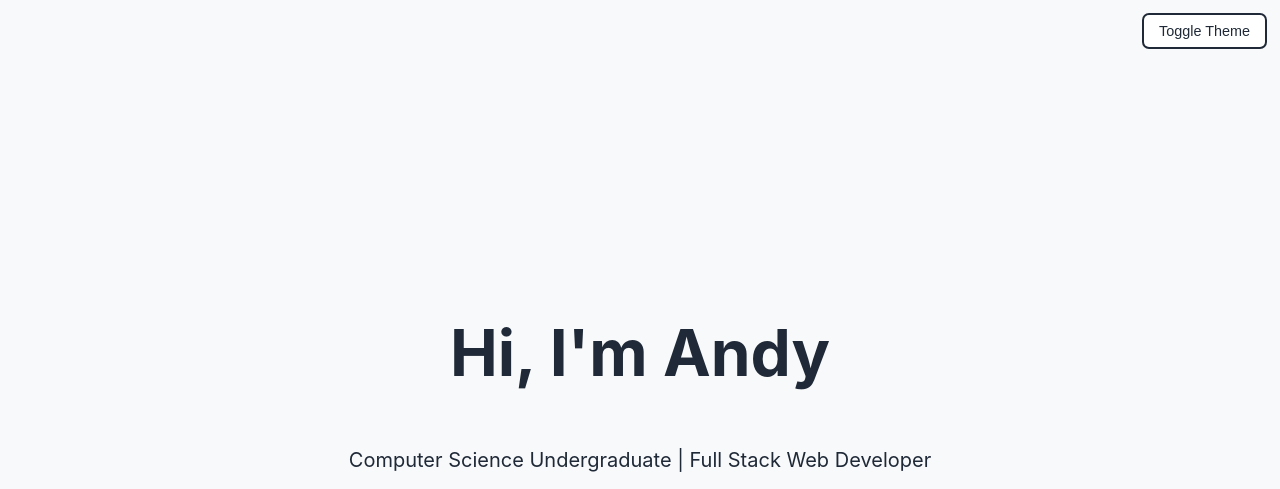
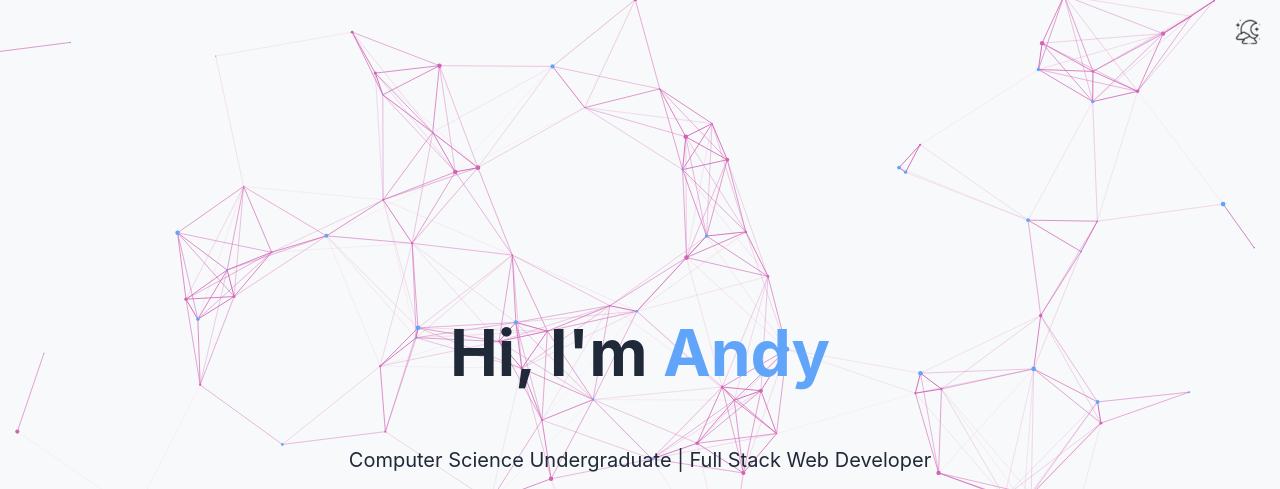
Before and after one commit to ansidian/dev-portfolio, a website built with webpack: page index.html in a window 1280 px wide. Shown: the top 489 px of the page. Built offline with nearby package versions, Linux system fonts and the light colour scheme.

Commit message:
rework svg particles to use canvas implementation

```diff
--- a/css/style.css
+++ b/css/style.css
@@ -7,8 +7,9 @@
 :root {
   /* -- Theme Colors (Light Theme - Default) -- */
   --banner-bg: #f8f9fa;
-  --particle-color: #d1d5db; /* Light gray particles */
-  --particle-glow-color: #9ca3af; /* Slightly darker/more visible for lines/glow */
+  --particle-color: #D264B6; /* Light gray particles */
+  --particle-glow-color: #D264B6; /* Slightly darker/more visible for lines/glow */
+  --accent-color: #60a5fa; /* Random Chance */
   --text-color-banner: #1f2937; /* Text specifically on the banner */
   --page-bg: #ffffff;
   --text-color-page: #1f2937; /* Default text color for the page */
@@ -26,7 +27,7 @@
   --card-text-color: #374151; /* Slightly softer than pure black for card body */
   --tech-tag-bg: #e5e7eb;
   --tech-tag-text: #4b5563;
-  --button-bg: #3b82f6; /* Example blue */
+  --button-bg: #60a5fa; /* Example blue */
   --button-text: #ffffff;
   --button-hover-bg: #2563eb;
   --button-outline-border: #6b7280;
@@ -35,7 +36,7 @@
   --button-outline-hover-text: #1f2937;
 
   /* -- Component & Animation Configuration -- */
-  --particle-size: 3px;
+  --particle-size: 4px;
   --particle-base-opacity: 0.5;
   --particle-glow-opacity: 0.8; /* Max opacity for glowing particles/lines near cursor */
   --transition-speed: 0.3s; /* For non-transform properties like color, opacity */
@@ -133,56 +134,20 @@ h2 { /* Basic styling for section headers */
 }
 
 /* =================================
-   PARTICLE SYSTEM (Visual Layer within Banner)
+   PARTICLE SYSTEM (CANVAS)
    ================================= */
 /* Styles related to the particle container, individual particles,
    and the lines connecting them. */
 
-/* Container for particles and lines */
-#particle-container {
+#particle-canvas { /* <<< NEW CANVAS STYLING */
   position: absolute;
   top: 0;
   left: 0;
   width: 100%;
   height: 100%;
-  z-index: 1; /* Below banner content, but allows lines/particles relative positioning */
+  z-index: 1; /* Behind banner content, above banner background */
+  pointer-events: none; /* Canvas shouldn't block mouse interaction with content below if needed */
 }
-
-/* Individual Particles */
-.particle {
-  position: absolute;
-  width: var(--particle-size);
-  height: var(--particle-size);
-  background-color: var(--particle-color);
-  border-radius: 50%;
-  opacity: var(--particle-base-opacity);
-  transition: opacity var(--transition-speed) ease-out,
-  background-color var(--transition-speed) ease-out;
-  pointer-events: none; /* Particles shouldn't block mouse interaction */
-  z-index: 2; /* Ensure particles are drawn ABOVE the lines SVG */
-  /* Note: Initial 'top' and 'left' are set dynamically by JavaScript */
-}
-
-/* Connection Lines SVG Container */
-#line-svg {
-  position: absolute;
-  top: 0;
-  left: 0;
-  width: 100%;
-  height: 100%;
-  pointer-events: none; /* SVG layer shouldn't capture mouse events */
-  z-index: 1; /* Draw lines behind particles but above banner bg */
-}
-
-/* Individual Connection Lines */
-#line-svg line {
-  stroke: var(--particle-glow-color); /* Use theme variable for line color */
-  stroke-width: var(--particle-line-thickness);
-  stroke-linecap: round; /* Nicer appearance for line endings */
-  /* Note: Opacity and coordinates (x1, y1, x2, y2) are set dynamically by JavaScript */
-  transition: stroke var(--transition-speed) ease; /* Smooth color change on theme switch */
-}
-
 
 /* =================================
    BANNER CONTENT (Text & Info Layer)
@@ -199,8 +164,6 @@ h2 { /* Basic styling for section headers */
   flex-direction: column;
   justify-content: center;
   align-items: center;
-  /* height: 100%; <<< REMOVED: Let flexbox center it naturally in 100vh banner */
-  /* min-height: 350px; <<< REMOVED: No longer needed */
   transition: color var(--transition-speed) ease;
   max-width: 800px; /* Optional: Constrain width of banner text */
 }
@@ -208,6 +171,12 @@ h2 { /* Basic styling for section headers */
 .banner-content h1 {
   font-size: clamp(2.5rem, 6vw, 4rem); /* Responsive font size */
   margin-bottom: 0.3em; /* Adjust spacing */
+}
+
+.banner-content h1 .name-highlight {
+  color: var(--accent-color);
+  /* add transition to match parent h1 and theme changes */
+  transition: color var(--transition-speed) ease;
 }
 
 .banner-content p {
@@ -488,27 +457,32 @@ body.dark-mode #main-nav a:hover {
    ================================= */
 #theme-toggle {
   position: fixed;
-  top: 15px; /* Increased spacing */
-  right: 15px; /* Increased spacing */
+  top: 15px;
+  right: 15px;
   z-index: 100;
-  padding: 8px 15px;
-  border: none; /* Remove the border */
-  box-shadow: 0 0 0 2px var(--text-color-page);
-  background-color: var(--page-bg);
-  color: var(--text-color-page);
+  padding: 5px; /* Add a little padding around the image for easier clicking */
+  border: none; /* Remove border */
+  background-color: transparent; /* Remove background */
+  box-shadow: none; /* Remove box-shadow */
   cursor: pointer;
-  border-radius: 5px;
-  font-size: 0.9em; /* Consistent font size */
-  transition: background-color var(--transition-speed) ease,
-  color var(--transition-speed) ease,
-  border-color var(--transition-speed) ease,
-  transform var(--hover-transition-speed) ease; /* Added transform */
+  border-radius: 50%; /* Optional: make the clickable area circular */
+  line-height: 0; /* Prevent extra space */
+  /* Keep transition for potential future effects like opacity */
+  transition: opacity var(--hover-transition-speed) ease, transform var(--hover-transition-speed) ease;
 }
 
 #theme-toggle:hover {
-  background-color: var(--text-color-page);
-  color: var(--page-bg);
-  transform: scale(1.05); /* Slight grow on hover */
+  /* Remove previous hover effects */
+  /* background-color: var(--text-color-page); */
+  /* color: var(--page-bg); */
+  transform: scale(1.05);
+  opacity: 0.8; /* Add a subtle opacity change on hover */
+}
+
+#theme-toggle img {
+  display: block; /* Remove potential extra space below image */
+  width: 24px; /* Ensure image size is controlled */
+  height: 24px;
 }
 
 
@@ -523,4 +497,9 @@ body.dark-mode .social-icons img:hover {
   filter: invert(1) brightness(1.1) contrast(1); /* Brighten on hover */
 }
 
+body.dark-mode #theme-toggle img {
+  filter: invert(1) brightness(1.1); /* Apply inversion only in dark mode */
+  /* Adjust brightness/contrast as needed for the white icon */
+}
+
 /* Add other specific dark-mode overrides here if needed. */
--- a/index.html
+++ b/index.html
@@ -6,7 +6,7 @@
   <meta name="viewport" content="width=device-width, initial-scale=1">
   <title>Andy Su - Portfolio</title> <!-- Added a title -->
   <link rel="stylesheet" href="css/style.css">
-  <meta name="description" content="Andy Su's personal portfolio website showcasing projects and skills."> <!-- Added description -->
+  <meta name="description" content="Andy Su's personal portfolio website showcasing projects and skills.">
 
   <meta property="og:title" content="Andy Su - Portfolio">
   <meta property="og:type" content="website"> <!-- More specific type -->
@@ -28,8 +28,9 @@
 <body>
 
 <!-- Theme Toggle Button -->
-<button id="theme-toggle">
-  Toggle Theme
+<!-- Theme Toggle Button -->
+<button id="theme-toggle" title="Toggle light/dark theme"> <!-- Added title for tooltip -->
+  <img id="theme-icon" src="" alt="Toggle theme" width="24" height="24"> <!-- Adjust width/height as needed -->
 </button>
 
 <!-- ======================= -->
@@ -38,13 +39,11 @@
 <div id="interactive-banner">
 
   <!-- Container specifically for particles/lines -->
-  <div id="particle-container">
-    <svg id="line-svg" width="100%" height="100%"></svg>
-  </div>
+  <canvas id="particle-canvas"></canvas>
 
   <!-- Content overlay -->
   <div class="banner-content">
-    <h1>Hi, I'm Andy</h1>
+    <h1>Hi, I'm <span class="name-highlight">Andy</span></h1>
     <p>Computer Science Undergraduate | Full Stack Web Developer</p>
     <div class="social-icons">
       <a href="https://github.com/ansidian" title="GitHub Profile" target="_blank" rel="noopener noreferrer"> <!-- Added target/rel -->
```
Also changed, not shown: img/dark-mode.png (added), img/light-mode.png (added).
